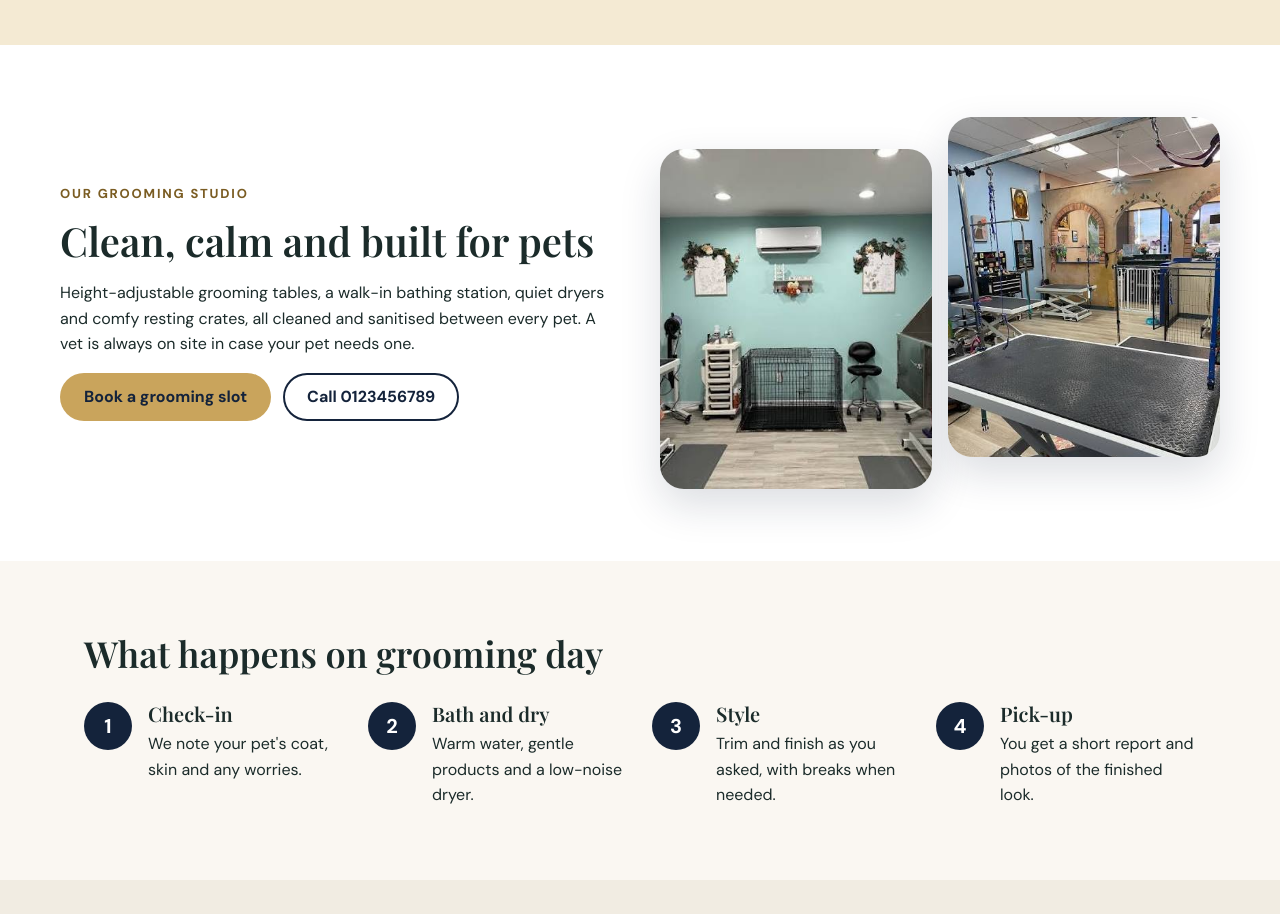
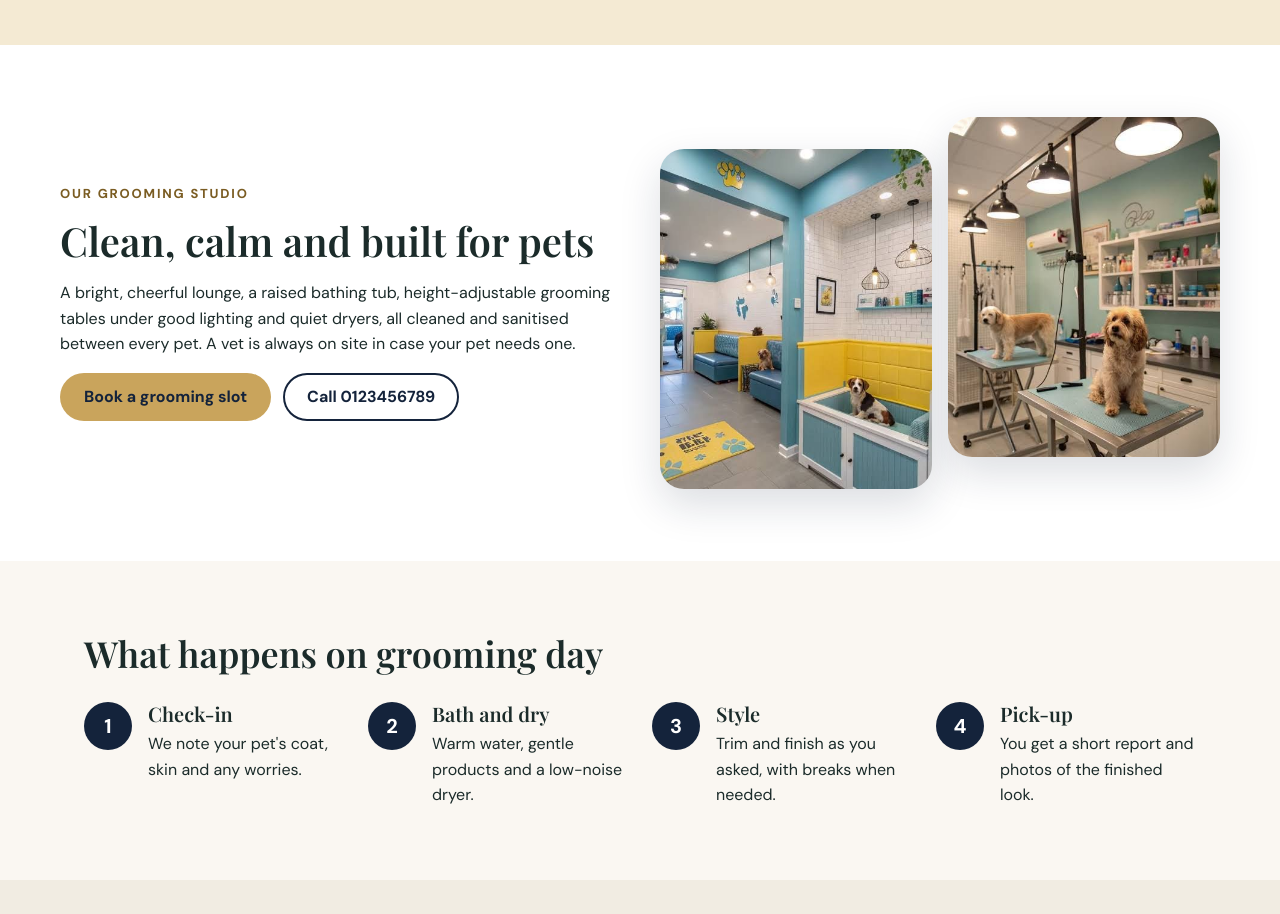
Before and after one commit to guptashruti199631/pet_web, a plain HTML site: page care.html in a window 1280 px wide. Shown: the part 3042-3956 px from the top of the page. Drawn offline with nearby package versions, Linux system fonts and the light colour scheme.

Commit message:
Replace grooming studio photos
Swap the two previous grooming-room photos for the new lounge and
grooming-table photos, and update the section text to match.

Co-Authored-By: Claude Opus 5.5 <noreply@anthropic.com>
Claude-Session: https://claude.ai/code/session_015ULfV84d3DbVrQ9a2oB4p8

```diff
--- a/care.html
+++ b/care.html
@@ -133,12 +133,12 @@
   <div class="stack">
     <span class="eyebrow">Our grooming studio</span>
     <h2 class="h2-flush">Clean, calm and built for pets</h2>
-    <p>Height-adjustable grooming tables, a walk-in bathing station, quiet dryers and comfy resting crates, all cleaned and sanitised between every pet. A vet is always on site in case your pet needs one.</p>
+    <p>A bright, cheerful lounge, a raised bathing tub, height-adjustable grooming tables under good lighting and quiet dryers, all cleaned and sanitised between every pet. A vet is always on site in case your pet needs one.</p>
     <div class="row"><a class="btn" href="book.html?service=groom">Book a grooming slot</a><a class="btn2" href="tel:+910123456789">Call 0123456789</a></div>
   </div>
   <div class="photo-pair">
-    <img src="assets/images/grooming-room.jpg" alt="The PetCure grooming room with a bathing station, grooming table and resting crate" width="576" height="432">
-    <img src="assets/images/grooming-tables.jpg" alt="Grooming tables with safety arms in the PetCure grooming studio" width="399" height="501">
+    <img src="assets/images/grooming-lounge.jpg" alt="The bright PetCure grooming lounge with a pet bathing tub, seating and paw-print decor" width="452" height="678">
+    <img src="assets/images/grooming-studio-tables.jpg" alt="Two fluffy dogs on grooming tables under studio lights in the PetCure grooming room" width="452" height="678">
   </div>
 </div></section>
 
```
Also changed, not shown: assets/images/grooming-lounge.jpg (added), assets/images/grooming-room.jpg (deleted), assets/images/grooming-studio-tables.jpg (added), assets/images/grooming-tables.jpg (deleted).
